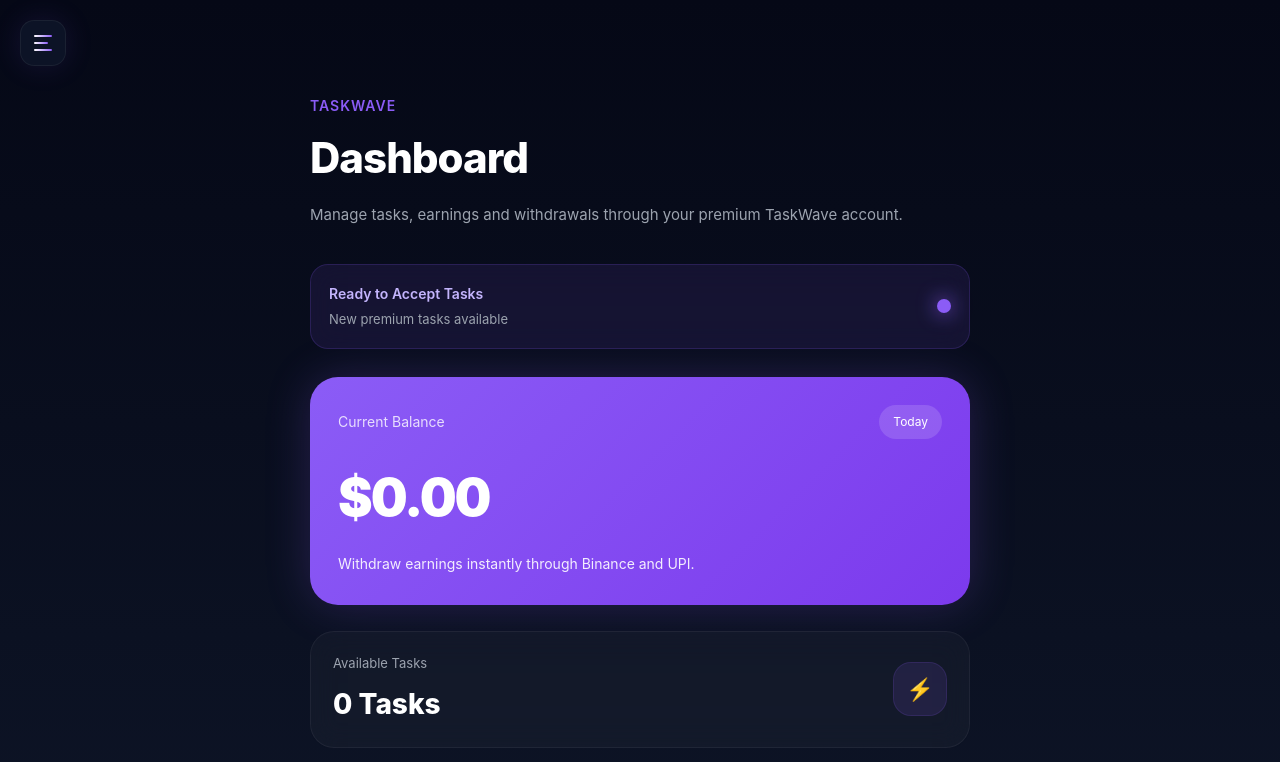
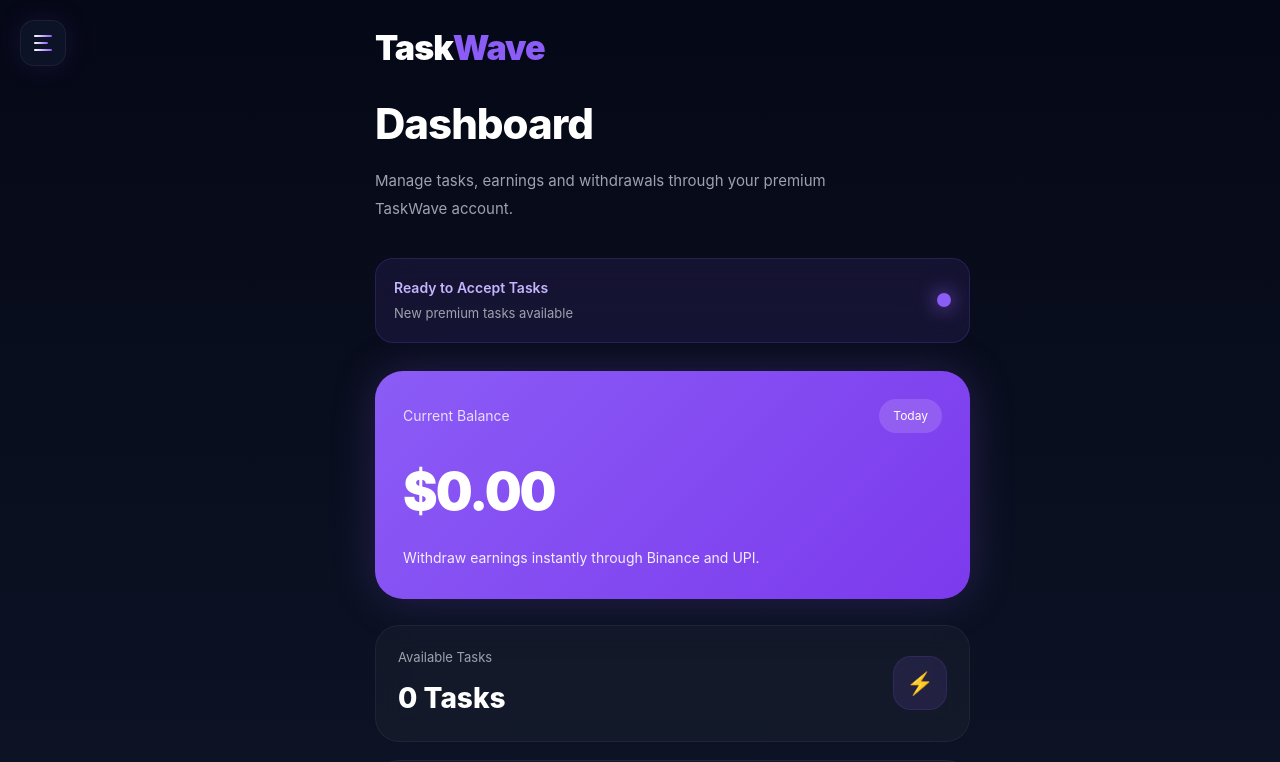
Before and after one commit to taskwave69/taskwave, a React (Vite) app: page /dashboard in a window 1280 px wide. Shown: the top 762 px of the page. Built offline with nearby package versions, Linux system fonts and the light colour scheme.

Commit message:
new changed dashboard

```diff
--- a/src/pages/Dashboard.jsx
+++ b/src/pages/Dashboard.jsx
@@ -22,8 +22,8 @@
       {/* MAIN */}
       <div
         style={{
-          paddingTop: "95px",
-          paddingLeft: "20px",
+          paddingTop: "22px",
+          paddingLeft: "85px",
           paddingRight: "20px",
           paddingBottom: "40px",
           maxWidth: "700px",
@@ -38,21 +38,48 @@
           }}
         >
 
-          {/* SMALL TITLE */}
-          <p
+          {/* TOP BAR */}
+          <div
             style={{
-              color: "#8b5cf6",
-              fontSize: "14px",
-              fontWeight: "600",
-              letterSpacing: "1px",
-              marginBottom: "10px",
-              textTransform: "uppercase",
+              display: "flex",
+              alignItems: "center",
+              gap: "18px",
+              marginBottom: "18px",
+              minHeight: "52px",
             }}
           >
-            TaskWave
-          </p>
 
-          {/* BIG TITLE */}
+            {/* TASKWAVE */}
+            <h1
+              style={{
+                fontSize: "34px",
+                fontWeight: "900",
+                letterSpacing: "-1px",
+                lineHeight: "1",
+              }}
+            >
+
+              <span
+                style={{
+                  color: "white",
+                }}
+              >
+                Task
+              </span>
+
+              <span
+                style={{
+                  color: "#8b5cf6",
+                }}
+              >
+                Wave
+              </span>
+
+            </h1>
+
+          </div>
+
+          {/* DASHBOARD TITLE */}
           <h1
             style={{
               fontSize: "42px",
@@ -70,6 +97,7 @@
               color: "#9ca3af",
               fontSize: "15px",
               lineHeight: "28px",
+              maxWidth: "500px",
             }}
           >
             Manage tasks, earnings and
```
